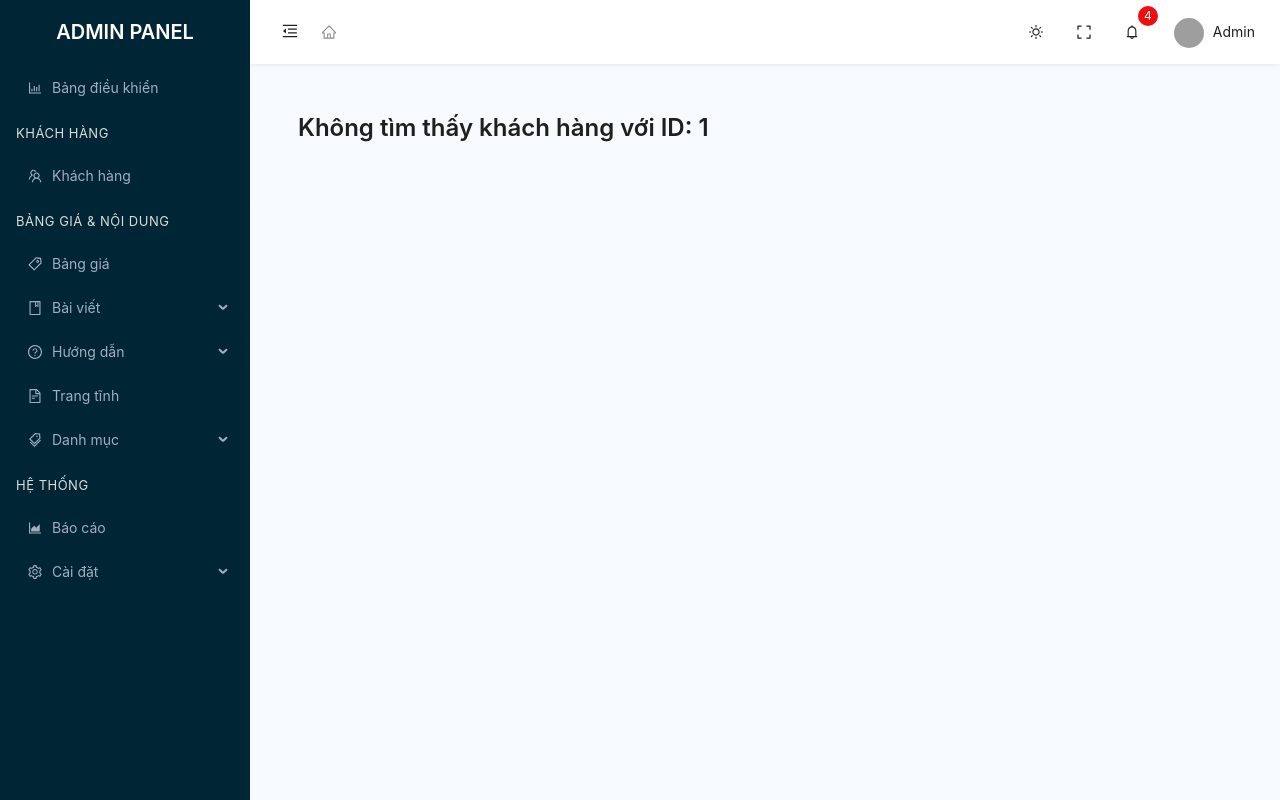
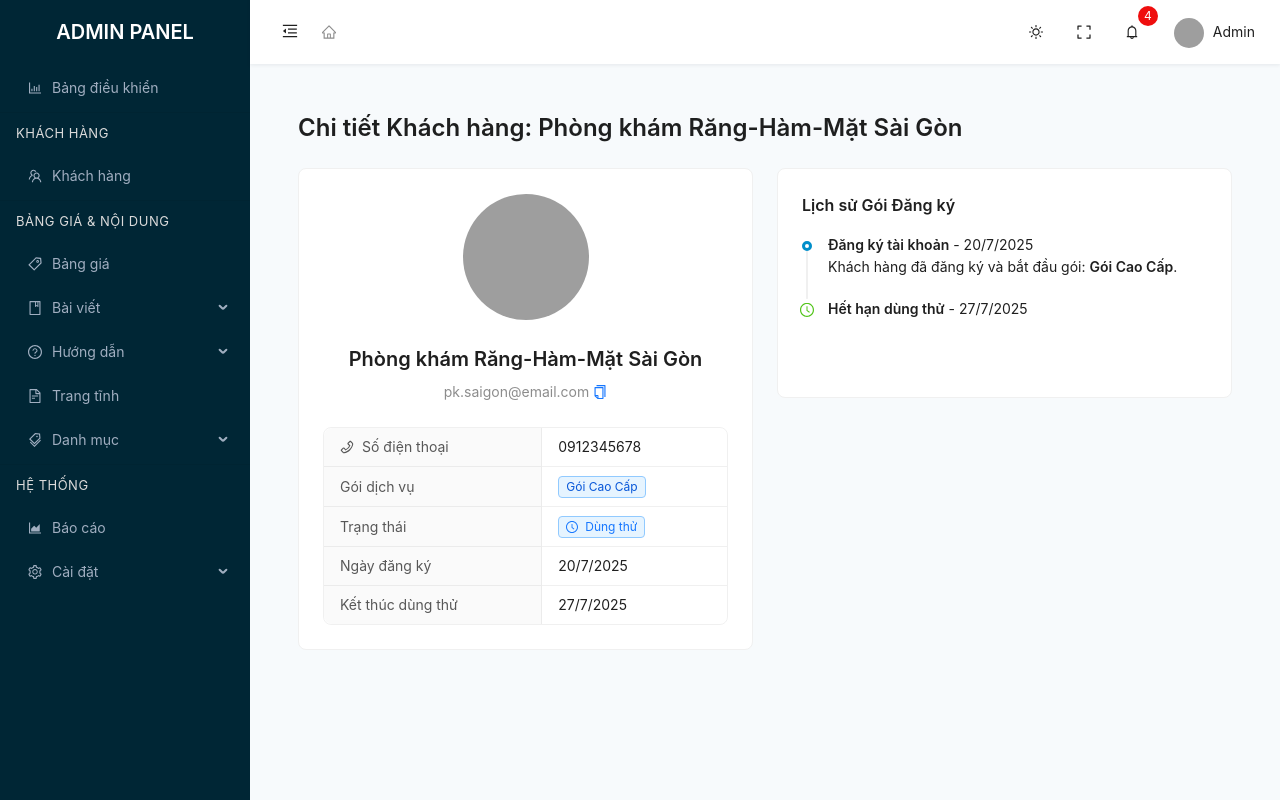
Before and after one commit to vantri1/dashboard-admin-quan-ly-nha-khoa, a React (Vite) app: page /customers/1 in a window 1280 px wide. Built offline with nearby package versions, Linux system fonts and the light colour scheme; sample sign-in values are in the browser's storage; grey boxes are pictures that could not be loaded.

Commit message:
fix: menu group khi collapsed, sap xep pricing theo gia, giao dien trang tai khoan nguoi dung

```diff
--- a/src/pages/Customers/CustomerDetailPage.jsx
+++ b/src/pages/Customers/CustomerDetailPage.jsx
@@ -1,19 +1,27 @@
 // src/pages/Customers/CustomerDetailPage.jsx
 
-import { CheckCircleOutlined, ClockCircleOutlined, MailOutlined, MinusCircleOutlined, PhoneOutlined, UserOutlined } from '@ant-design/icons';
+import { CheckCircleOutlined, ClockCircleOutlined, MinusCircleOutlined, PhoneOutlined, UserOutlined } from '@ant-design/icons';
 import { Avatar, Card, Col, Descriptions, Row, Space, Spin, Tag, Timeline, Typography } from 'antd';
 import React, { useEffect, useState } from 'react';
 import { useParams } from 'react-router-dom';
 
-const { Title, Text } = Typography;
-
-// --- DỮ LIỆU GIẢ LẬP ---
-// Trong dự án thực tế, bạn sẽ không cần dòng này mà sẽ fetch từ API
-const allCustomers = [
-    { id: 'KH001', name: 'Phòng khám Răng-Hàm-Mặt Sài Gòn', phone: '0912345678', email: 'pk.saigon@email.com', status: 'Active', plan: 'Nâng cao', registeredAt: '2025-07-20', trialEndDate: '2025-07-27', avatar: 'https://cdn-icons-png.flaticon.com/512/33/33777.png' },
-    { id: 'KH002', name: 'Nha khoa Quốc tế Á Âu', phone: '0987654321', email: 'nk.aau@email.com', status: 'Active', plan: 'Cơ bản', registeredAt: '2025-07-18', trialEndDate: '2025-07-25', avatar: 'https://cdn-icons-png.flaticon.com/512/2922/2922510.png' },
-    { id: 'KH003', name: 'Nha khoa Nụ Cười Việt', phone: '0334455667', email: 'nk.nucuoi@email.com', status: 'Inactive', plan: 'Cơ bản', registeredAt: '2024-06-15', trialEndDate: '2024-06-22', avatar: 'https://cdn-icons-png.flaticon.com/512/880/880530.png' },
-    { id: 'KH004', name: 'Phòng khám Thẩm mỹ ABC', phone: '0123456789', email: 'pk.abc@email.com', status: 'Active', plan: 'Nâng cao', registeredAt: '2025-07-10', trialEndDate: '2025-07-17', avatar: 'https://cdn-icons-png.flaticon.com/512/3077/3077421.png' },
+const { Text, Title } = Typography;
+// Sử dụng lại mockApiData đã định nghĩa ở trên để đảm bảo tính nhất quán
+// Trong dự án thực, bạn sẽ có một file riêng để quản lý các hàm gọi API
+const mockApiData = [
+    // ... (sao chép mockApiData từ file list vào đây)
+    {
+        id: 1, name: 'Phòng khám Răng-Hàm-Mặt Sài Gòn', phone: '0912345678', email: 'pk.saigon@email.com', avatar_url: 'https://cdn-icons-png.flaticon.com/512/33/33777.png', registered_at: '2025-07-20T10:00:00Z',
+        subscription: { id: 101, status: 'trialing', trial_ends_at: '2025-07-27T23:59:59Z', package: { name: 'Gói Cao Cấp' } }
+    },
+    {
+        id: 2, name: 'Nha khoa Quốc tế Á Âu', phone: '0987654321', email: 'nk.aau@email.com', avatar_url: 'https://cdn-icons-png.flaticon.com/512/2922/2922510.png', registered_at: '2025-07-18T09:00:00Z',
+        subscription: { id: 102, status: 'active', trial_ends_at: null, current_period_ends_at: '2025-08-18T23:59:59Z', package: { name: 'Gói Chuyên Nghiệp' } }
+    },
+    {
+        id: 3, name: 'Nha khoa Nụ Cười Việt', phone: '0334455667', email: 'nk.nucuoi@email.com', avatar_url: 'https://cdn-icons-png.flaticon.com/512/880/880530.png', registered_at: '2024-06-15T08:00:00Z',
+        subscription: { id: 103, status: 'canceled', trial_ends_at: '2024-06-22T23:59:59Z', current_period_ends_at: '2024-07-15T23:59:59Z', package: { name: 'Gói Khởi Đầu' } }
+    },
 ];
 
 const CustomerDetailPage = () => {
@@ -22,68 +30,71 @@ const CustomerDetailPage = () => {
     const [loading, setLoading] = useState(true);
 
     useEffect(() => {
-        // --- Logic tìm kiếm khách hàng ---
-        // Trong dự án thực tế, đây là nơi bạn gọi API: fetch(`/api/customers/${customerId}`)
-        const foundCustomer = allCustomers.find(c => c.id === customerId);
-        setCustomer(foundCustomer);
-        setLoading(false);
+        // --- MÔ PHỎNG GỌI API ĐỂ LẤY CHI TIẾT KHÁCH HÀNG ---
+        // GET /api/customers/{customerId}
+        setLoading(true);
+        setTimeout(() => {
+            const foundCustomer = mockApiData.find(c => c.id.toString() === customerId);
+            setCustomer(foundCustomer);
+            setLoading(false);
+        }, 500);
     }, [customerId]);
 
-    if (loading) {
-        return <Spin size="large" className="flex justify-center items-center h-full" />;
-    }
+    if (loading) return <Spin size="large" className="flex justify-center items-center h-full" />;
+    if (!customer) return <Title level={3}>Không tìm thấy khách hàng với ID: {customerId}</Title>;
 
-    if (!customer) {
-        return <Title level={3}>Không tìm thấy khách hàng với ID: {customerId}</Title>;
-    }
+    const { subscription } = customer;
+    const endDate = subscription.trial_ends_at || subscription.current_period_ends_at;
+
+    const statusMap = {
+        trialing: { color: 'processing', icon: <ClockCircleOutlined />, text: 'Dùng thử' },
+        active: { color: 'success', icon: <CheckCircleOutlined />, text: 'Hoạt động' },
+        canceled: { color: 'default', icon: <MinusCircleOutlined />, text: 'Đã hủy' },
+        past_due: { color: 'error', icon: <MinusCircleOutlined />, text: 'Quá hạn' },
+    };
+    const currentStatus = statusMap[subscription.status] || statusMap.canceled;
 
     return (
         <div className="space-y-6">
             <Title level={3}>Chi tiết Khách hàng: {customer.name}</Title>
             <Row gutter={[24, 24]}>
-                {/* --- CỘT THÔNG TIN CÁ NHÂN --- */}
                 <Col xs={24} md={12} lg={12}>
                     <Card>
                         <Space direction="vertical" align="center" className="w-full mb-6">
-                            <Avatar size={128} src={customer.avatar} icon={<UserOutlined />} />
+                            <Avatar size={128} src={customer.avatar_url} icon={<UserOutlined />} />
                             <Title level={4} className="mt-4 mb-0">{customer.name}</Title>
-                            <Text type="secondary">{customer.email}</Text>
+                            <Text type="secondary" copyable>{customer.email}</Text>
                         </Space>
                         <Descriptions bordered column={1} size="small">
                             <Descriptions.Item label={<Space><PhoneOutlined />Số điện thoại</Space>}>{customer.phone}</Descriptions.Item>
-                            <Descriptions.Item label="Gói dịch vụ"><Tag color="blue">{customer.plan}</Tag></Descriptions.Item>
+                            <Descriptions.Item label="Gói dịch vụ"><Tag color="blue">{subscription.package.name}</Tag></Descriptions.Item>
                             <Descriptions.Item label="Trạng thái">
-                                <Tag icon={customer.status === 'Active' ? <CheckCircleOutlined /> : <MinusCircleOutlined />} color={customer.status === 'Active' ? 'success' : 'default'}>
-                                    {customer.status === 'Active' ? 'Đang hoạt động' : 'Vô hiệu hóa'}
-                                </Tag>
+                                <Tag icon={currentStatus.icon} color={currentStatus.color}>{currentStatus.text}</Tag>
                             </Descriptions.Item>
-                            <Descriptions.Item label="Ngày đăng ký">{new Date(customer.registeredAt).toLocaleDateString('vi-VN')}</Descriptions.Item>
-                            <Descriptions.Item label="Kết thúc dùng thử">{new Date(customer.trialEndDate).toLocaleDateString('vi-VN')}</Descriptions.Item>
+                            <Descriptions.Item label="Ngày đăng ký">{new Date(customer.registered_at).toLocaleDateString('vi-VN')}</Descriptions.Item>
+                            <Descriptions.Item label={subscription.status === 'trialing' ? 'Kết thúc dùng thử' : 'Ngày gia hạn kế tiếp'}>
+                                {endDate ? new Date(endDate).toLocaleDateString('vi-VN') : 'N/A'}
+                            </Descriptions.Item>
                         </Descriptions>
                     </Card>
                 </Col>
 
-                {/* --- CỘT LỊCH SỬ HOẠT ĐỘNG --- */}
                 <Col xs={24} md={12} lg={12}>
                     <Card>
-                        <Title level={5}>Lịch sử Hoạt động</Title>
+                        <Title level={5}>Lịch sử Gói Đăng ký</Title>
                         <Timeline className="mt-6">
                             <Timeline.Item>
-                                <Text strong>Bắt đầu dùng thử</Text> - {new Date(customer.registeredAt).toLocaleDateString('vi-VN')}
-                                <p>Khách hàng đã đăng ký gói dùng thử: <Text strong>{customer.plan}</Text>.</p>
+                                <Text strong>Đăng ký tài khoản</Text> - {new Date(customer.registered_at).toLocaleDateString('vi-VN')}
+                                <p>Khách hàng đã đăng ký và bắt đầu gói: <Text strong>{subscription.package.name}</Text>.</p>
                             </Timeline.Item>
-                            <Timeline.Item color="gray">
-                                <Text strong>Gửi email chào mừng</Text> - {new Date(customer.registeredAt).toLocaleDateString('vi-VN')}
-                                <p>Hệ thống đã tự động gửi email hướng dẫn sử dụng.</p>
-                            </Timeline.Item>
-                            {customer.status === 'Inactive' && (
+                            {subscription.status === 'canceled' && (
                                 <Timeline.Item color="red" dot={<MinusCircleOutlined />}>
-                                    <Text strong>Tài khoản bị vô hiệu hóa</Text>
-                                    <p>Tài khoản đã bị quản trị viên vô hiệu hóa.</p>
+                                    <Text strong>Gói dịch vụ đã bị hủy</Text>
+                                    <p>Quản trị viên hoặc người dùng đã hủy gói dịch vụ.</p>
                                 </Timeline.Item>
                             )}
                             <Timeline.Item color="green" dot={<ClockCircleOutlined />}>
-                                <Text strong>Kết thúc dùng thử</Text> - {new Date(customer.trialEndDate).toLocaleDateString('vi-VN')}
+                                <Text strong>{subscription.status === 'trialing' ? 'Hết hạn dùng thử' : 'Ngày thanh toán tiếp theo'}</Text> - {endDate ? new Date(endDate).toLocaleDateString('vi-VN') : 'N/A'}
                             </Timeline.Item>
                         </Timeline>
                     </Card>
--- a/src/pages/Customers/index.jsx
+++ b/src/pages/Customers/index.jsx
@@ -1,87 +1,156 @@
 // src/pages/Customers/CustomerListPage.jsx
 
-import { CheckCircleOutlined, DeleteOutlined, EyeOutlined, MinusCircleOutlined, SearchOutlined } from '@ant-design/icons';
-import { Avatar, Button, Card, Input, message, Popconfirm, Space, Table, Tag, Tooltip, Typography } from 'antd';
-import React, { useMemo, useState } from 'react';
+import { CheckCircleOutlined, ClockCircleOutlined, DeleteOutlined, EyeOutlined, MinusCircleOutlined, SearchOutlined } from '@ant-design/icons';
+import { Avatar, Button, Card, Input, message, Popconfirm, Space, Spin, Table, Tag, Tooltip, Typography } from 'antd';
+import React, { useEffect, useMemo, useState } from 'react';
 import { Link } from 'react-router-dom';
 
 const { Title, Text } = Typography;
 
-// --- DỮ LIỆU GIẢ LẬP BAN ĐẦU ---
-// Trong thực tế, bạn sẽ fetch dữ liệu này từ API
-const initialCustomers = [
-    { id: 'KH001', name: 'Phòng khám Răng-Hàm-Mặt Sài Gòn', phone: '0912345678', email: 'pk.saigon@email.com', status: 'Active', plan: 'Nâng cao', registeredAt: '2025-07-20', trialEndDate: '2025-07-27', avatar: 'https://cdn-icons-png.flaticon.com/512/33/33777.png' },
-    { id: 'KH002', name: 'Nha khoa Quốc tế Á Âu', phone: '0987654321', email: 'nk.aau@email.com', status: 'Active', plan: 'Cơ bản', registeredAt: '2025-07-18', trialEndDate: '2025-07-25', avatar: 'https://cdn-icons-png.flaticon.com/512/2922/2922510.png' },
-    { id: 'KH003', name: 'Nha khoa Nụ Cười Việt', phone: '0334455667', email: 'nk.nucuoi@email.com', status: 'Inactive', plan: 'Cơ bản', registeredAt: '2024-06-15', trialEndDate: '2024-06-22', avatar: 'https://cdn-icons-png.flaticon.com/512/880/880530.png' },
-    { id: 'KH004', name: 'Phòng khám Thẩm mỹ ABC', phone: '0123456789', email: 'pk.abc@email.com', status: 'Active', plan: 'Nâng cao', registeredAt: '2025-07-10', trialEndDate: '2025-07-17', avatar: 'https://cdn-icons-png.flaticon.com/512/3077/3077421.png' },
+// --- MÔ PHỎNG DỮ LIỆU TỪ API ---
+// Dữ liệu này có cấu trúc giống như kết quả JOIN từ các bảng:
+// nk_customers JOIN nk_subscriptions JOIN nk_pricing_packages
+const mockApiData = [
+    {
+        id: 1, // Từ nk_customers.id
+        customer_code: 'PK_SAIGON',
+        name: 'Phòng khám Răng-Hàm-Mặt Sài Gòn',
+        phone: '0912345678',
+        email: 'pk.saigon@email.com',
+        avatar_url: 'https://cdn-icons-png.flaticon.com/512/33/33777.png',
+        registered_at: '2025-07-20T10:00:00Z',
+        subscription: {
+            id: 101,
+            status: 'trialing', // 'trialing', 'active', 'past_due', 'canceled'
+            trial_ends_at: '2025-07-27T23:59:59Z',
+            package: {
+                name: 'Gói Cao Cấp' // Từ nk_pricing_packages.name
+            }
+        }
+    },
+    {
+        id: 2,
+        customer_code: 'NK_AAU',
+        name: 'Nha khoa Quốc tế Á Âu',
+        phone: '0987654321',
+        email: 'nk.aau@email.com',
+        avatar_url: 'https://cdn-icons-png.flaticon.com/512/2922/2922510.png',
+        registered_at: '2025-07-18T09:00:00Z',
+        subscription: {
+            id: 102,
+            status: 'active',
+            trial_ends_at: null,
+            current_period_ends_at: '2025-08-18T23:59:59Z',
+            package: {
+                name: 'Gói Chuyên Nghiệp'
+            }
+        }
+    },
+    {
+        id: 3,
+        name: 'Nha khoa Nụ Cười Việt',
+        phone: '0334455667',
+        email: 'nk.nucuoi@email.com',
+        avatar_url: 'https://cdn-icons-png.flaticon.com/512/880/880530.png',
+        registered_at: '2024-06-15T08:00:00Z',
+        subscription: {
+            id: 103,
+            status: 'canceled',
+            trial_ends_at: '2024-06-22T23:59:59Z',
+            current_period_ends_at: '2024-07-15T23:59:59Z',
+            package: {
+                name: 'Gói Khởi Đầu'
+            }
+        }
+    },
 ];
 
+
 /**
- * Hàm định nghĩa cấu trúc cột cho bảng Ant Design.
- * Được tách ra để giữ cho component chính gọn gàng.
- * @param {function} handleStatusChange - Hàm callback để xử lý khi thay đổi trạng thái.
- * @returns {array} - Mảng các đối tượng định nghĩa cột.
+ * Định nghĩa cấu trúc cột cho bảng, phản ánh đúng dữ liệu từ DB.
+ * @param {function} handleStatusChange - Callback xử lý thay đổi trạng thái.
+ * @returns {array}
  */
 const getTableColumns = (handleStatusChange) => [
     {
         title: 'Tên Phòng khám',
         dataIndex: 'name',
         key: 'name',
-        render: (name, record) => <Space><Avatar src={record.avatar} /> <Text strong>{name}</Text></Space>,
-        width: 250
+        render: (name, record) => (
+            <Space>
+                <Avatar src={record.avatar_url} />
+                <Text strong>{name}</Text>
+            </Space>
+        ),
     },
     {
-        title: 'Email & Số điện thoại',
+        title: 'Email & SĐT',
         key: 'contact',
         render: (_, record) => (
             <Space direction="vertical" size={0}>
-                <Text strong copyable>{record.email}</Text>
+                <Text copyable>{record.email}</Text>
                 <Text type="secondary" copyable>{record.phone}</Text>
             </Space>
         ),
-        width: 220
     },
     {
-        title: 'Loại gói',
+        title: 'Gói dịch vụ',
         key: 'plan',
-        dataIndex: 'plan',
-        render: (plan) =>
-            <Tag color='blue'>{plan}</Tag>,
-        width: 220
+        // Dữ liệu lấy từ object lồng nhau
+        render: (_, record) => <Tag color='blue'>{record.subscription.package.name}</Tag>,
     },
     {
         title: 'Ngày kết thúc',
-        dataIndex: 'trialEndDate',
-        key: 'trialEndDate',
-        render: (date) => new Date(date).toLocaleDateString('vi-VN'),
-        sorter: (a, b) => new Date(a.trialEndDate) - new Date(b.trialEndDate),
+        key: 'endDate',
+        sorter: (a, b) => {
+            const dateA = new Date(a.subscription.trial_ends_at || a.subscription.current_period_ends_at);
+            const dateB = new Date(b.subscription.trial_ends_at || b.subscription.current_period_ends_at);
+            return dateA - dateB;
+        },
+        render: (_, record) => {
+            const endDate = record.subscription.trial_ends_at || record.subscription.current_period_ends_at;
+            return new Date(endDate).toLocaleDateString('vi-VN');
+        },
     },
     {
         title: 'Thời gian còn lại',
         key: 'remaining',
-        sorter: (a, b) => new Date(a.trialEndDate) - new Date(b.trialEndDate),
         render: (_, record) => {
-            const today = new Date();
-            today.setHours(0, 0, 0, 0); // Reset giờ để so sánh ngày chính xác
-            const endDate = new Date(record.trialEndDate);
-            const remainingDays = Math.ceil((endDate - today) / (1000 * 60 * 60 * 24));
+            const endDateString = record.subscription.status === 'trialing'
+                ? record.subscription.trial_ends_at
+                : record.subscription.current_period_ends_at;
+
+            if (!endDateString) return <Tag>Vĩnh viễn</Tag>;
+
+            const endDate = new Date(endDateString);
+            const remainingDays = Math.ceil((endDate - new Date()) / (1000 * 60 * 60 * 24));
 
             if (remainingDays < 0) return <Tag color="error">Đã hết hạn</Tag>;
-            if (remainingDays === 0) return <Tag color="warning">Hôm nay hết hạn</Tag>;
-            if (remainingDays <= 3) return <Tag color="warning">{`${remainingDays} ngày`}</Tag>;
+            if (remainingDays <= 7) return <Tag color="warning">{`${remainingDays} ngày`}</Tag>;
             return <Tag color="success">{`${remainingDays} ngày`}</Tag>;
         },
     },
     {
         title: 'Trạng thái',
-        dataIndex: 'status',
         key: 'status',
+        dataIndex: ['subscription', 'status'], // Truy cập key lồng nhau
         filters: [
-            { text: 'Đang hoạt động', value: 'Active' },
-            { text: 'Vô hiệu hóa', value: 'Inactive' },
+            { text: 'Dùng thử', value: 'trialing' },
+            { text: 'Đang hoạt động', value: 'active' },
+            { text: 'Đã hủy', value: 'canceled' },
+            { text: 'Quá hạn', value: 'past_due' },
         ],
-        onFilter: (value, record) => record.status === value,
-        render: (status) => <Tag icon={status === 'Active' ? <CheckCircleOutlined /> : <MinusCircleOutlined />} color={status === 'Active' ? 'success' : 'default'}>{status === 'Active' ? 'Hoạt động' : 'Vô hiệu hóa'}</Tag>
+        onFilter: (value, record) => record.subscription.status === value,
+        render: (status) => {
+            const statusMap = {
+                trialing: { color: 'processing', icon: <ClockCircleOutlined />, text: 'Dùng thử' },
+                active: { color: 'success', icon: <CheckCircleOutlined />, text: 'Hoạt động' },
+                canceled: { color: 'default', icon: <MinusCircleOutlined />, text: 'Đã hủy' },
+                past_due: { color: 'error', icon: <MinusCircleOutlined />, text: 'Quá hạn' },
+            };
+            const currentStatus = statusMap[status] || statusMap.canceled;
+            return <Tag icon={currentStatus.icon} color={currentStatus.color}>{currentStatus.text}</Tag>;
+        },
     },
     {
         title: 'Hành động',
@@ -91,17 +160,18 @@ const getTableColumns = (handleStatusChange) => [
         render: (_, record) => (
             <Space>
                 <Tooltip title="Xem chi tiết">
+                    {/* Link tới trang chi tiết bằng ID của customer */}
                     <Link to={`/customers/${record.id}`}><Button size="small" icon={<EyeOutlined />} /></Link>
                 </Tooltip>
-                {record.status === 'Active' ? (
-                    <Tooltip title="Vô hiệu hóa">
-                        <Popconfirm title="Vô hiệu hóa tài khoản này?" onConfirm={() => handleStatusChange(record.id, 'Inactive')}>
+                {['trialing', 'active'].includes(record.subscription.status) ? (
+                    <Tooltip title="Hủy gói">
+                        <Popconfirm title="Bạn chắc chắn muốn hủy gói?" onConfirm={() => handleStatusChange(record.id, 'canceled')}>
                             <Button size="small" icon={<DeleteOutlined />} danger />
                         </Popconfirm>
                     </Tooltip>
                 ) : (
                     <Tooltip title="Kích hoạt lại">
-                        <Popconfirm title="Kích hoạt lại tài khoản?" onConfirm={() => handleStatusChange(record.id, 'Active')}>
+                        <Popconfirm title="Kích hoạt lại gói đăng ký?" onConfirm={() => handleStatusChange(record.id, 'active')}>
                             <Button size="small" icon={<CheckCircleOutlined />} style={{ color: 'green', borderColor: 'green' }} />
                         </Popconfirm>
                     </Tooltip>
@@ -112,15 +182,28 @@ const getTableColumns = (handleStatusChange) => [
 ];
 
 const CustomerListPage = () => {
-    const [customers, setCustomers] = useState(initialCustomers);
+    const [customers, setCustomers] = useState([]);
+    const [loading, setLoading] = useState(true);
     const [searchTerm, setSearchTerm] = useState('');
 
-    const handleStatusChange = (id, newStatus) => {
-        setCustomers(customers.map(c => (c.id === id ? { ...c, status: newStatus } : c)));
-        message.success(`Đã ${newStatus === 'Active' ? 'kích hoạt' : 'vô hiệu hóa'} tài khoản ${id}`);
+    useEffect(() => {
+        // --- MÔ PHỎNG GỌI API ---
+        setLoading(true);
+        setTimeout(() => {
+            setCustomers(mockApiData);
+            setLoading(false);
+        }, 1000); // Giả lập độ trễ mạng
+    }, []);
+
+    const handleStatusChange = (customerId, newStatus) => {
+        // Trong thực tế, bạn sẽ gọi API để cập nhật trạng thái
+        // PATCH /api/subscriptions/{subscriptionId} { status: newStatus }
+        setCustomers(customers.map(c =>
+            c.id === customerId ? { ...c, subscription: { ...c.subscription, status: newStatus } } : c
+        ));
+        message.success(`Đã cập nhật trạng thái cho khách hàng`);
     };
 
-    // Sử dụng useMemo để tối ưu hóa hiệu suất, chỉ lọc lại khi cần
     const filteredCustomers = useMemo(() => {
         if (!searchTerm) return customers;
         const lowercasedTerm = searchTerm.toLowerCase();
@@ -130,12 +213,11 @@ const CustomerListPage = () => {
         );
     }, [customers, searchTerm]);
 
-    // Lấy định nghĩa cột bằng cách gọi hàm đã tạo
     const columns = getTableColumns(handleStatusChange);
 
     return (
         <div className="space-y-4">
-            <Title level={3}>Quản lý Khách hàng Dùng thử</Title>
+            <Title level={3}>Quản lý Khách hàng</Title>
             <Card>
                 <Input
                     prefix={<SearchOutlined />}
@@ -143,13 +225,15 @@ const CustomerListPage = () => {
                     className="w-full max-w-sm mb-4"
                     onChange={(e) => setSearchTerm(e.target.value)}
                 />
+                <Spin spinning={loading}>
                     <Table
                         columns={columns}
                         dataSource={filteredCustomers}
                         rowKey="id"
                         bordered
-                    scroll={{ x: 1400 }} // Đảm bảo bảng hiển thị tốt trên mobile
+                        scroll={{ x: 1400 }}
                     />
+                </Spin>
             </Card>
         </div>
     );
--- a/src/pages/StaticPages/index.jsx
+++ b/src/pages/StaticPages/index.jsx
@@ -38,9 +38,9 @@ const StaticPageListPage = () => {
         <div className="space-y-4">
             <div className="flex justify-between items-center">
                 <Title level={3} className="m-0">Quản lý Trang tĩnh</Title>
-                <Link to="/pages/add">
+                {/* <Link to="/pages/add">
                     <Button type="primary" icon={<PlusOutlined />}>Thêm trang mới</Button>
-                </Link>
+                </Link> */}
             </div>
             <Card>
                 <Table
```
Also changed, not shown: src/components/layout/MainLayout.jsx (+6 -3 lines), src/components/layout/MainMenu.jsx (+1 -7 lines), src/pages/Pricing/index.jsx (+37 -2 lines). Lines whose indentation alone changed are shown as unchanged.
